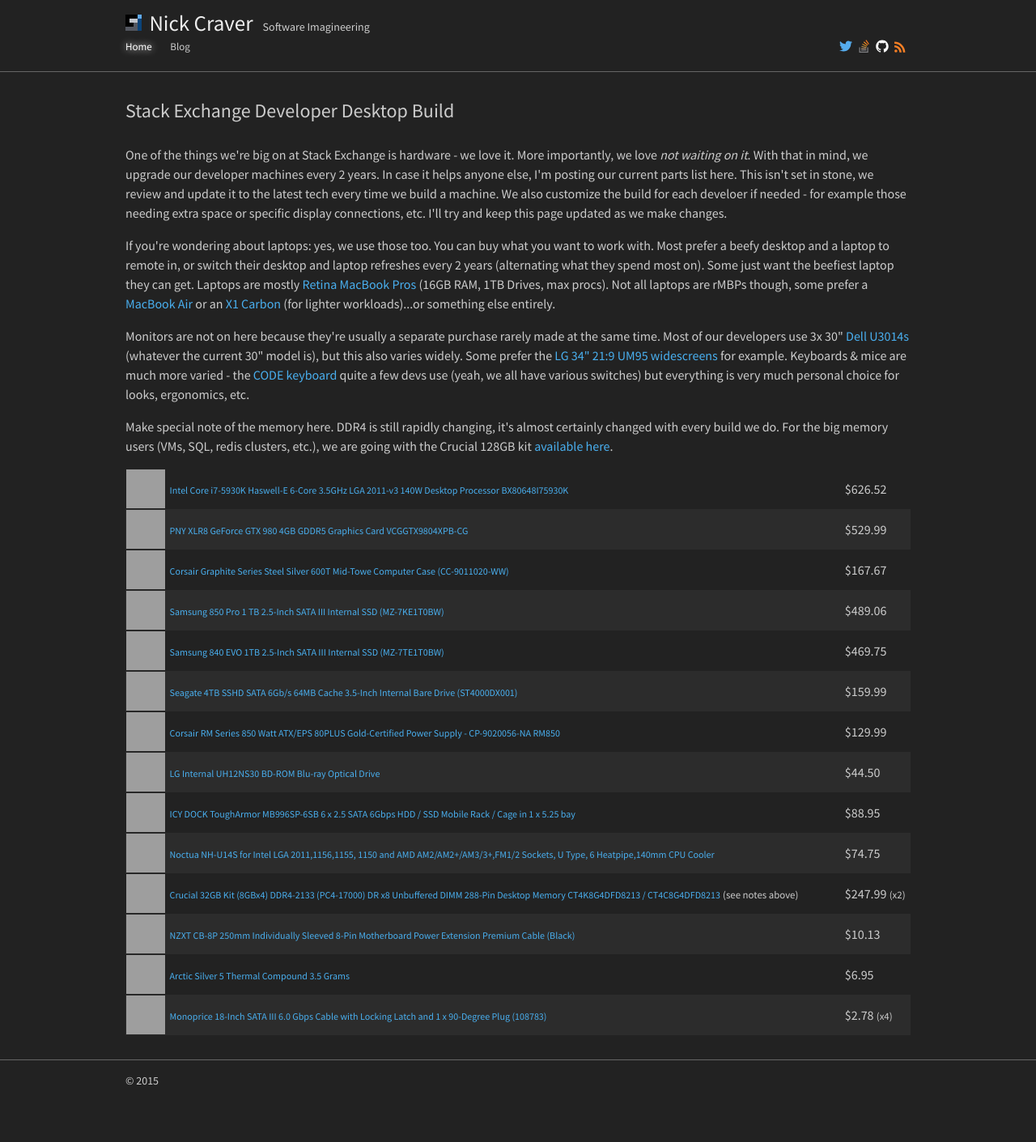
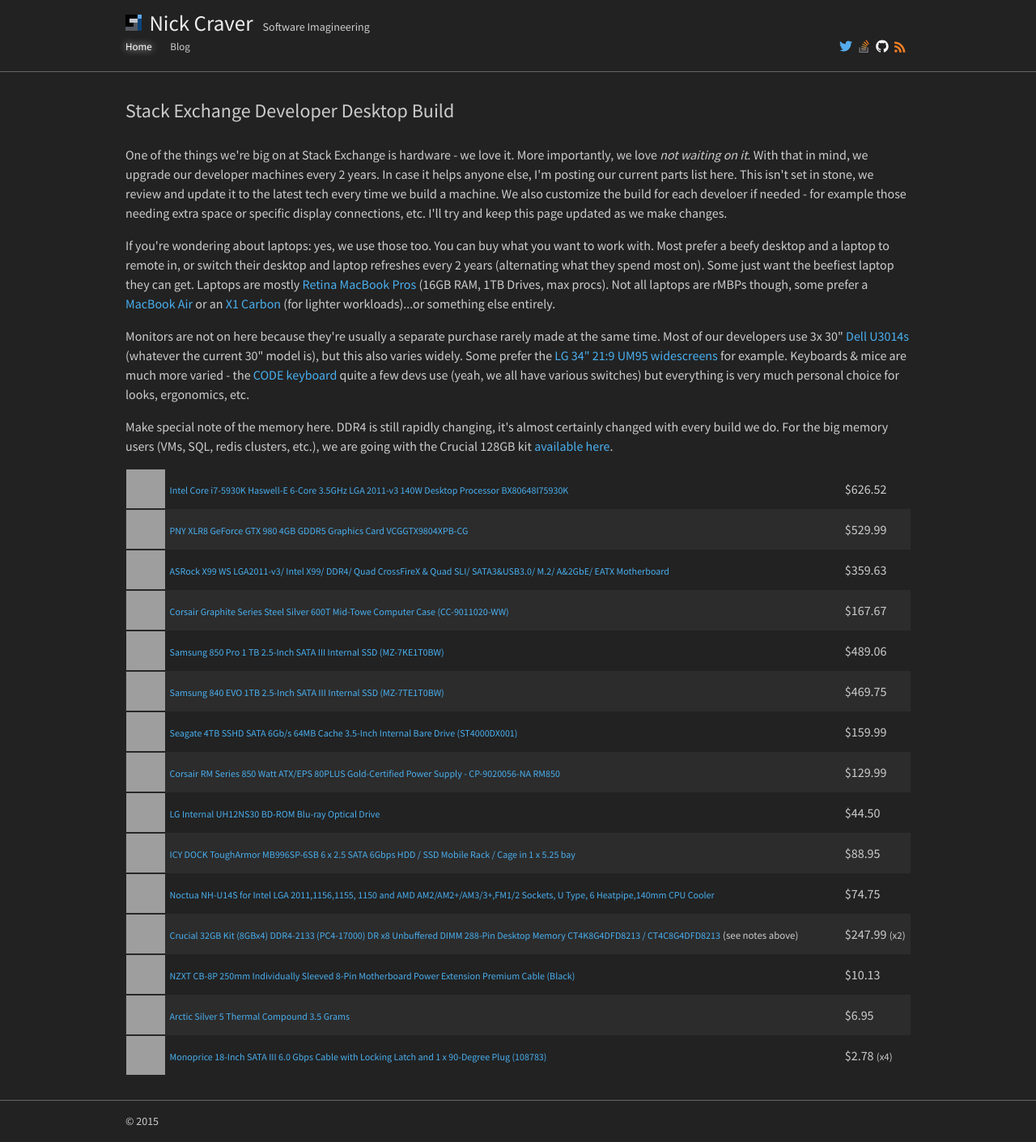
Before and after one commit to NickCraver/nickcraver.github.com, a Jekyll site: the page built from desktop-build.html, in a window 1280 px wide. Shown: the whole page at 81% size. Built offline with Jekyll 4.4.1, drawn with Linux system fonts in a browser that asks for light colours; before the commit the page ends 1361 px from its top, so only the background shows below that; grey boxes are pictures that could not be loaded.

Commit message:
Oops, forgot motherboard.
Note: there are better motherboards for the 64GB build: namely with USB
3.1 availability such as the ASUS X99-(DELUXE|A)/3.1. Though I’d
personally wait for Skylake/Thunderbolt 3 integration in the coming
months there.

```diff
--- a/desktop-build.html
+++ b/desktop-build.html
@@ -37,8 +37,12 @@
                   <td>$529.99</td>
                 </tr>
                 <tr>
-                  <td><img src="http://ecx.images-amazon.com/images/I/51QtJZBEgKL._SL500_SS96_.jpg">
-                  </td>
+                  <td><img src="http://ecx.images-amazon.com/images/I/514JHagPJVL._SL500_SS96_.jpg"></td>
+                  <td><a href="http://amzn.to/1KikeN6">ASRock X99 WS LGA2011-v3/ Intel X99/ DDR4/ Quad CrossFireX & Quad SLI/ SATA3&USB3.0/ M.2/ A&2GbE/ EATX Motherboard</a></td>
+                  <td>$359.63</td>
+                </tr>
+                <tr>
+                  <td><img src="http://ecx.images-amazon.com/images/I/51QtJZBEgKL._SL500_SS96_.jpg"></td>
                   <td><a href="http://amzn.to/1RUUngu">Corsair Graphite Series Steel Silver 600T Mid-Towe Computer Case (CC-9011020-WW&#8203;)</a></td>
                   <td>$167.67</td>
                 </tr>
```
